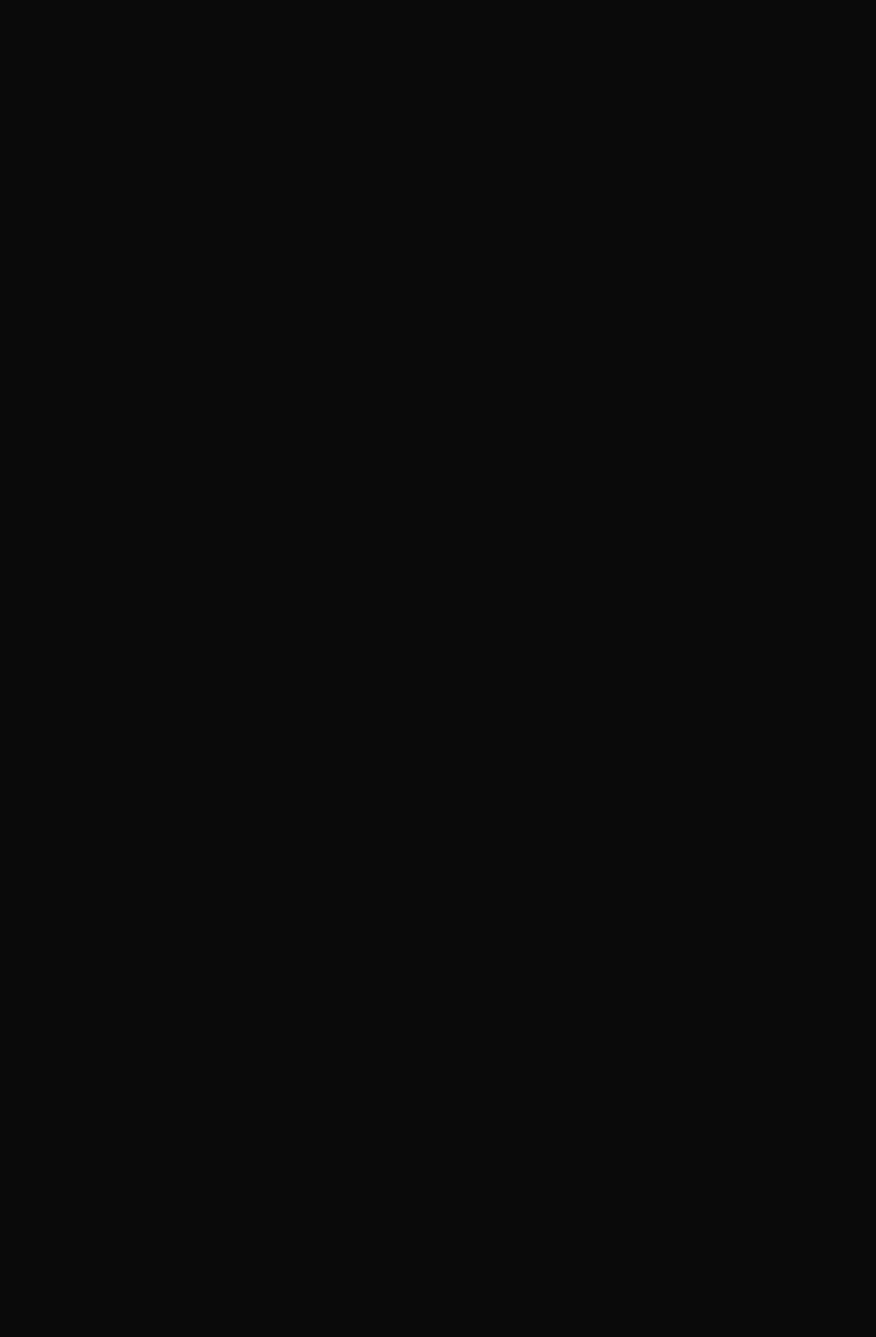
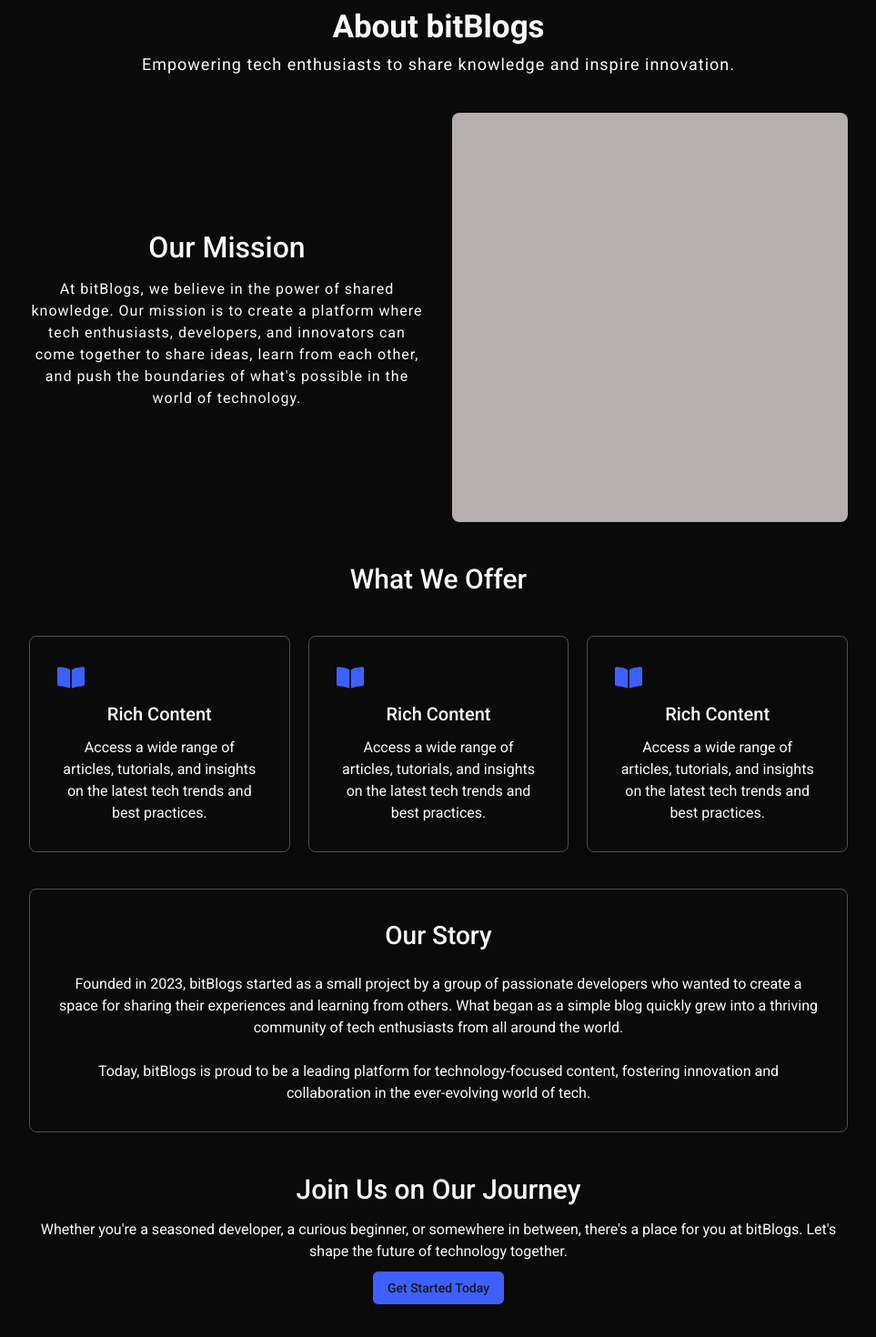
Before and after one commit to Tazo-gociridze/blog-application, a React (Vite) app: page /about in a window 1280 px wide. Before the commit this address had no page. Shown: the part 140-1610 px from the top of the page at 91% size, without its empty margins (158-1121 px from the left). Before the commit the page ends 800 px from the top, so only its background shows below. Built offline with nearby package versions, Linux system fonts and the light colour scheme.

Commit message:
added about/author pages

```diff
--- a/src/App.tsx
+++ b/src/App.tsx
@@ -7,6 +7,8 @@
 import { ThemeProvider } from "./components/theme-provider";
 import '@/i18next'
 import { QueryClient, QueryClientProvider } from "@tanstack/react-query";
+import About from "./pages/About/About";
+import AuthorPage from "./pages/Author/Author-page";
 
 const queryClient = new QueryClient();
 function App() {
@@ -18,6 +20,8 @@
           <Routes>
             <Route path="/" element={<Layout />}>
               <Route index element={<Home />}></Route>
+              <Route path="/about" element={<About />}></Route>
+              <Route path="/author" element={<AuthorPage />}></Route>
               <Route path="/signin" element={<SignIn />}></Route>
               <Route path="/signup" index element={<SignUp />}></Route>
             </Route>
--- a/src/components/Header/components/header-nav/Header-nav.tsx
+++ b/src/components/Header/components/header-nav/Header-nav.tsx
@@ -8,7 +8,7 @@
     <div className="header-nav flex gap-[20px] font-[400]">
       <Link to={'/'}>{t("nav-home")}</Link>
       <Link to={'/'}>{t("nav-write")}</Link>
-      <Link to={'/'}>{t("nav-about")}</Link>
+      <Link to={'/about'}>{t("nav-about")}</Link>
     </div>
   );
 };
--- a/src/components/Layout/Layout.tsx
+++ b/src/components/Layout/Layout.tsx
@@ -1,5 +1,5 @@
 import Header from "../Header/Header";
-import Footer from "../Footer/Footer";
+// import Footer from "../Footer/Footer";
 import { FC } from "react";
 import { Outlet } from "react-router-dom";
 
@@ -10,7 +10,7 @@
     <main>
       <Outlet />
     </main>
-    <Footer />
+    {/* <Footer /> */}
   </div>
   )
 };
--- /dev/null
+++ b/src/pages/About/About.tsx
@@ -0,0 +1,92 @@
+import { Button } from "@/components/ui/button";
+import { defaultStyles } from "@/data/defaultStyles/DefaultStyles";
+import { FC } from "react";
+import { FaBookOpen } from "react-icons/fa";
+import { Link } from "react-router-dom";
+
+const About: FC = () => {
+  return (
+    <section className="m-auto mt-[40px] w-[900px]">
+      <div className="text-center">
+        <h1 className="text-[35px] font-[700]">About bitBlogs</h1>
+        <p className="text-[18px] tracking-[1px]">
+          Empowering tech enthusiasts to share knowledge and inspire innovation.
+        </p>
+      </div>
+      <div className="mt-[40px] grid grid-cols-[1fr_1fr] gap-[30px]">
+        <div className="place-self-center">
+          <h2 className="text-[32px] font-[500]">Our Mission</h2>
+          <p className="mt-[10px] tracking-[1px]">
+            At bitBlogs, we believe in the power of shared knowledge. Our
+            mission is to create a platform where tech enthusiasts, developers,
+            and innovators can come together to share ideas, learn from each
+            other, and push the boundaries of what's possible in the world of
+            technology.
+          </p>
+        </div>
+        <div className="h-[450px] rounded-lg bg-[#b6afaf]"></div>
+      </div>
+
+      <div className="mt-[40px]">
+        <h2 className="text-center text-[30px] font-[500]">What We Offer</h2>
+        <div className="mt-[40px] grid grid-cols-[1fr_1fr_1fr] gap-[20px]">
+          <div className="rounded-lg border-[1px] border-[#918c8c88] p-[30px] shadow-lg">
+            <FaBookOpen className="text-[30px] text-[#3D61FF]" />
+            <h3 className="mt-[10px] text-[20px] font-[500]">Rich Content</h3>
+            <p className="mt-[10px]">
+              Access a wide range of articles, tutorials, and insights on the
+              latest tech trends and best practices.
+            </p>
+          </div>
+          <div className="rounded-lg border-[1px] border-[#918c8c88] p-[30px] shadow-lg">
+            <FaBookOpen className="text-[30px] text-[#3D61FF]" />
+            <h3 className="mt-[10px] text-[20px] font-[500]">Rich Content</h3>
+            <p className="mt-[10px]">
+              Access a wide range of articles, tutorials, and insights on the
+              latest tech trends and best practices.
+            </p>
+          </div>
+          <div className="rounded-lg border-[1px] border-[#918c8c88] p-[30px] shadow-lg">
+            <FaBookOpen className="text-[30px] text-[#3D61FF]" />
+            <h3 className="mt-[10px] text-[20px] font-[500]">Rich Content</h3>
+            <p className="mt-[10px]">
+              Access a wide range of articles, tutorials, and insights on the
+              latest tech trends and best practices.
+            </p>
+          </div>
+        </div>
+      </div>
+
+      <div className="mt-[40px] rounded-lg border-[1px] border-[#918c8c8a] p-[30px] shadow-lg">
+        <h2 className="text-[28px] font-[500]">Our Story</h2>
+        <p className="mt-[20px]">
+          Founded in 2023, bitBlogs started as a small project by a group of
+          passionate developers who wanted to create a space for sharing their
+          experiences and learning from others. What began as a simple blog
+          quickly grew into a thriving community of tech enthusiasts from all
+          around the world. <br />
+          <br />
+          Today, bitBlogs is proud to be a leading platform for
+          technology-focused content, fostering innovation and collaboration in
+          the ever-evolving world of tech.
+        </p>
+      </div>
+
+      <div className="mt-[40px] flex-col text-center mb-[100px]">
+        <h2 className="text-[30px] font-[500]">Join Us on Our Journey</h2>
+        <p className="mt-[10px]">
+          Whether you're a seasoned developer, a curious beginner, or somewhere
+          in between, there's a place for you at bitBlogs. Let's shape the
+          future of technology together.
+        </p>
+        <Link to={"/signup"}>
+          <Button className={`${defaultStyles.button} mt-[10px]`}>
+            Get Started Today
+          </Button>
+        </Link>
+      </div>
+    </section>
+  );
+};
+
+export default About;
--- /dev/null
+++ b/src/pages/Author/Author-page.tsx
@@ -0,0 +1,126 @@
+import { FC, useState } from "react";
+import { CiTwitter } from "react-icons/ci";
+import { SlSocialFacebook } from "react-icons/sl";
+import { LuLinkedin } from "react-icons/lu";
+import { FiGithub } from "react-icons/fi";
+import { GoPeople } from "react-icons/go";
+import Blog from "../Home/views/Blog/Blog";
+import { useTranslation } from "react-i18next";
+import Tag from "@/utils/Tag/Tag";
+
+const AuthorPage: FC = () => {
+  const { t } = useTranslation();
+  const [articles, setIsArticles] = useState(true);
+
+  const BlogData = [
+    {
+      id: Math.random(),
+      title: `${t("blog-title")}`,
+      blogCreator: "John Doe",
+      createDate: "May 15, 2023",
+      readTime: "5",
+      description: `${t("blog-description")}`,
+    },
+
+    {
+      id: Math.random(),
+      title: `${t("blog-title")} 2`,
+      blogCreator: "John Doe",
+      createDate: "May 15, 2023",
+      readTime: "5",
+      description: `${t("blog-description")}`,
+    },
+
+    {
+      id: Math.random(),
+      title: `${t("blog-title")} 3`,
+      blogCreator: "John Doe",
+      createDate: "May 15, 2023",
+      readTime: "5",
+      description: `${t("blog-description")}`,
+    },
+
+    {
+      id: Math.random(),
+      title: `${t("blog-title")} 4`,
+      blogCreator: "John Doe",
+      createDate: "May 15, 2023",
+      readTime: "5",
+      description: `${t("blog-description")}`,
+    },
+  ];
+
+  return (
+    <section className="m-auto mt-[40px] w-[900px]">
+      <div className="flex gap-x-[20px] rounded-lg border-[1px] border-[#918c8c2f] p-[30px] shadow-lg">
+        <div className="h-[120px] w-[120px] rounded-[50%] bg-[#8f8888]"></div>
+        <div>
+          <h1 className="text-[30px] font-[700]">Jane Doe</h1>
+          <p>
+            Tech enthusiast, software engineer, and avid blogger. Passionate
+            about AI, web development, <br />
+            and the future of technology.
+          </p>
+          <div className="mt-[10px] flex gap-x-[15px] *:cursor-pointer *:rounded-[50%] *:border-[1px] *:p-[10px]">
+            <div>
+              <CiTwitter />
+            </div>
+            <div>
+              <SlSocialFacebook />
+            </div>
+            <div>
+              <LuLinkedin />
+            </div>
+            <div>
+              <FiGithub />
+            </div>
+          </div>
+          <div className="mt-[10px] flex gap-x-[20px] text-[14px] *:flex *:items-center *:gap-x-[5px]">
+            <span>
+              <GoPeople /> 1234 Followers
+            </span>
+            <span>
+              <GoPeople /> 567 Following
+            </span>
+          </div>
+        </div>
+      </div>
+
+      <div className="mt-[40px] grid grid-cols-[1fr_1fr] text-center *:cursor-pointer *:p-[10px]">
+        <div
+          onClick={() => setIsArticles(true)}
+          className={articles ? `border-[2px]` : ``}
+        >
+          Articles
+        </div>
+        <div
+          onClick={() => setIsArticles(false)}
+          className={articles ? `` : `border-[2px]`}
+        >
+          About
+        </div>
+      </div>
+
+      {articles ? (
+        <div className="mt-[40px] *:mb-[30px] *:rounded-xl *:border-[1px] *:border-[#b4a9a952] *:shadow-md">
+          {BlogData.map((data) => (
+            <Blog key={data.id} data={data} />
+          ))}
+        </div>
+      ) : (
+        <div className="p-[30px] rounded-xl border-[1px] border-[#86828244] shadow-md mt-[40px]">
+          <h2 className="text-[18px] font-[500]">About Jane Doe</h2>
+          <p className="mt-[10px]">
+            Jane Doe is a seasoned software engineer with over a decade of
+            experience in web development. She specializes in JavaScript, React,
+            and Node.js, and has a keen interest in emerging technologies like
+            AI and blockchain. Jane is a frequent speaker at tech conferences
+            and contributes to various open-source projects.
+          </p>
+        </div>
+      )}
+    </section>
+  );
+};
+
+export default AuthorPage;
--- a/src/pages/Home/components/PopularFeatures/Author/Author.tsx
+++ b/src/pages/Home/components/PopularFeatures/Author/Author.tsx
@@ -1,16 +1,23 @@
 import { FC } from "react";
 import { useTranslation } from "react-i18next";
+import { Link } from "react-router-dom";
 
 const Author: FC = () => {
-  const {t} = useTranslation()
+  const { t } = useTranslation();
   return (
-    <div className="flex items-center gap-[15px] cursor-pointer">
-      <div className="h-[40px] w-[40px] rounded-[50%] bg-[#b4a9a952]"></div>
-      <div className="flex flex-col">
-        <span className="text-[15px] font-[500] hover:underline">{t("feature-author")}</span>
-        <span className="text-[14px] text-[#5e5757]">{t("author-description")}</span>
+    <Link to={"/author"}>
+      <div className="flex cursor-pointer items-center gap-[15px] mt-[15px]">
+        <div className="h-[40px] w-[40px] rounded-[50%] bg-[#b4a9a952]"></div>
+        <div className="flex flex-col">
+          <span className="text-[15px] font-[500] hover:underline">
+            {t("feature-author")}
+          </span>
+          <span className="text-[14px] text-[#5e5757]">
+            {t("author-description")}
+          </span>
+        </div>
       </div>
-    </div>
+    </Link>
   );
 };
 
```
